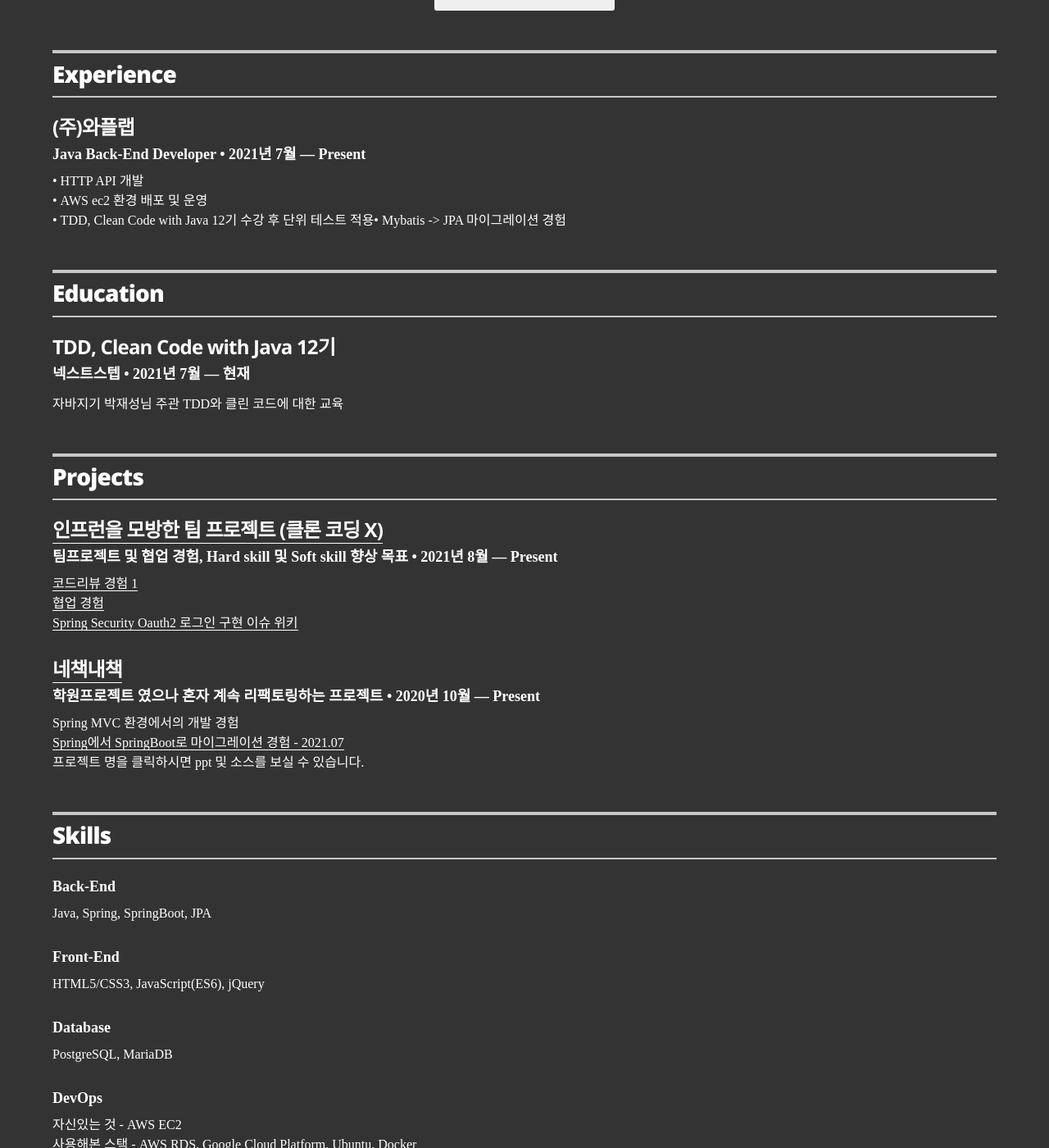
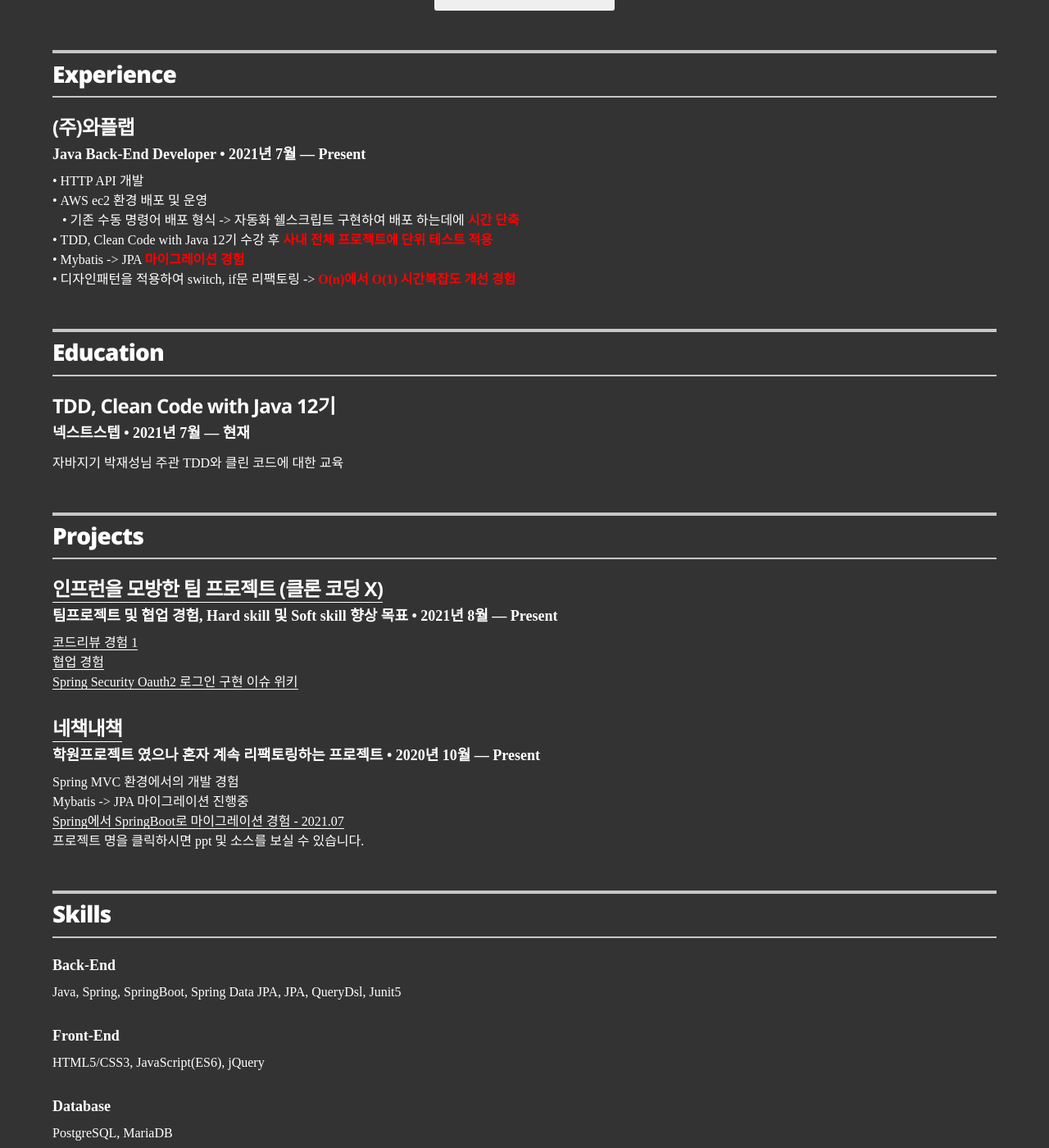
Before and after one commit to lsj8367/resume, a Jekyll site: the page built from index.html, in a window 1280 px wide and 1400 px high, scrolled down 532 px. Shown: the whole window at 82% size. Built offline with Jekyll 4.4.1, drawn with Linux system fonts in a browser that asks for light colours; some of the changed text lies outside the part shown.

Commit message:
docs: 이력사항 갱신

```diff
--- a/_data/experience.yml
+++ b/_data/experience.yml
@@ -5,9 +5,11 @@
   duration:  2021년 7월 &mdash; Present
   summary:
     - • HTTP API 개발<br>
-    - • AWS ec2 환경 배포 및 운영<br>
-    - • TDD, Clean Code with Java 12기 수강 후 단위 테스트 적용
-    - • Mybatis -> JPA 마이그레이션 경험
+    - • AWS ec2 환경 배포 및 운영 <br>
+        &nbsp;&nbsp; • 기존 수동 명령어 배포 형식 -> 자동화 쉘스크립트 구현하여 배포 하는데에 <b style="color:red">시간 단축</b><br>
+    - • TDD, Clean Code with Java 12기 수강 후 <b style="color:red">사내 전체 프로젝트에 단위 테스트 적용</b> <br>
+    - • Mybatis -> JPA <b style="color:red">마이그레이션 경험</b> <br>
+    - • 디자인패턴을 적용하여 switch, if문 리팩토링 -> <b style="color:red">O(n)에서 O(1) 시간복잡도 개선 경험</b>
 
 # - company: (주)이노데일
 #   position: Java/JSP Web Developer
--- a/_data/projects.yml
+++ b/_data/projects.yml
@@ -1,12 +1,4 @@
 # Projects
-
-# 프로젝트 진행한것들
-# - project: 미니 프로젝트
-#   role: 게시판 api 만들기
-#   duration: 2021년 6월 &mdash; 현재
-#   url: "https://github.com/lsj8367/Board"
-#   description: 스프링 부트를 활용하여 배운 내용을 토대로 api만들기 <br> 사용한 기술스택 - Java, SpringBoot, JPA, MariaDB, thymeLeaf, TDD, Junit5, Mock
-
 - project: 인프런을 모방한 팀 프로젝트 (클론 코딩 X)
   role: 팀프로젝트 및 협업 경험, Hard skill 및 Soft skill 향상 목표
   duration: 2021년 8월 &mdash; Present
@@ -22,5 +14,6 @@
   url: "https://github.com/lsj8367/Project"
   description:
     - Spring MVC 환경에서의 개발 경험<br>
-    - <a href="https://github.com/lsj8367/Project/wiki/%ED%94%84%EB%A1%9C%EC%A0%9D%ED%8A%B8%EC%97%90%EC%84%9C-%EC%A7%84%ED%96%89%ED%95%9C-%EB%A6%AC%ED%8C%A9%ED%86%A0%EB%A7%81-%EA%B3%BC%EC%A0%95">Spring에서 SpringBoot로 마이그레이션 경험 - 2021.07</a><br>
+    - Mybatis -> JPA 마이그레이션 진행중<br>
+    - <a href="https://github.com/lsj8367/Project/wiki">Spring에서 SpringBoot로 마이그레이션 경험 - 2021.07</a><br>
     - 프로젝트 명을 클릭하시면 ppt 및 소스를 보실 수 있습니다.
--- a/_data/skills.yml
+++ b/_data/skills.yml
@@ -1,6 +1,6 @@
 # Skills
 - skill: Back-End
-  description: Java, Spring, SpringBoot, JPA
+  description: Java, Spring, SpringBoot, Spring Data JPA, JPA, QueryDsl, Junit5
 
 - skill: Front-End
   description: HTML5/CSS3, JavaScript(ES6), jQuery
@@ -10,8 +10,8 @@
 
 - skill: DevOps
   description:
-    - 자신있는 것 - AWS EC2<br>
-    - 사용해본 스택 - AWS RDS, Google Cloud Platform, Ubuntu, Docker
+    - 자신있는 것 - AWS EC2, Ubuntu<br>
+    - 사용해본 스택 - AWS RDS, Google Cloud Platform, Docker
 
 - skill: Others
   description:
--- a/_layouts/resume.html
+++ b/_layouts/resume.html
@@ -3,7 +3,7 @@
 
   {% include head.html %}
 
-  <body class="theme-{% if site.resume_theme %}{{ site.resume_theme }}{% endif %}">
+  <body onselectstart="return false" class="theme-{% if site.resume_theme %}{{ site.resume_theme }}{% endif %}">
 
     <div class="wrapper" itemscope itemtype="http://schema.org/Person">
       <meta itemprop="telephone" content="{{ site.resume_contact_telephone }}"/>
```
Also changed, not shown: _data/associations.yml (+8 -1 lines).
